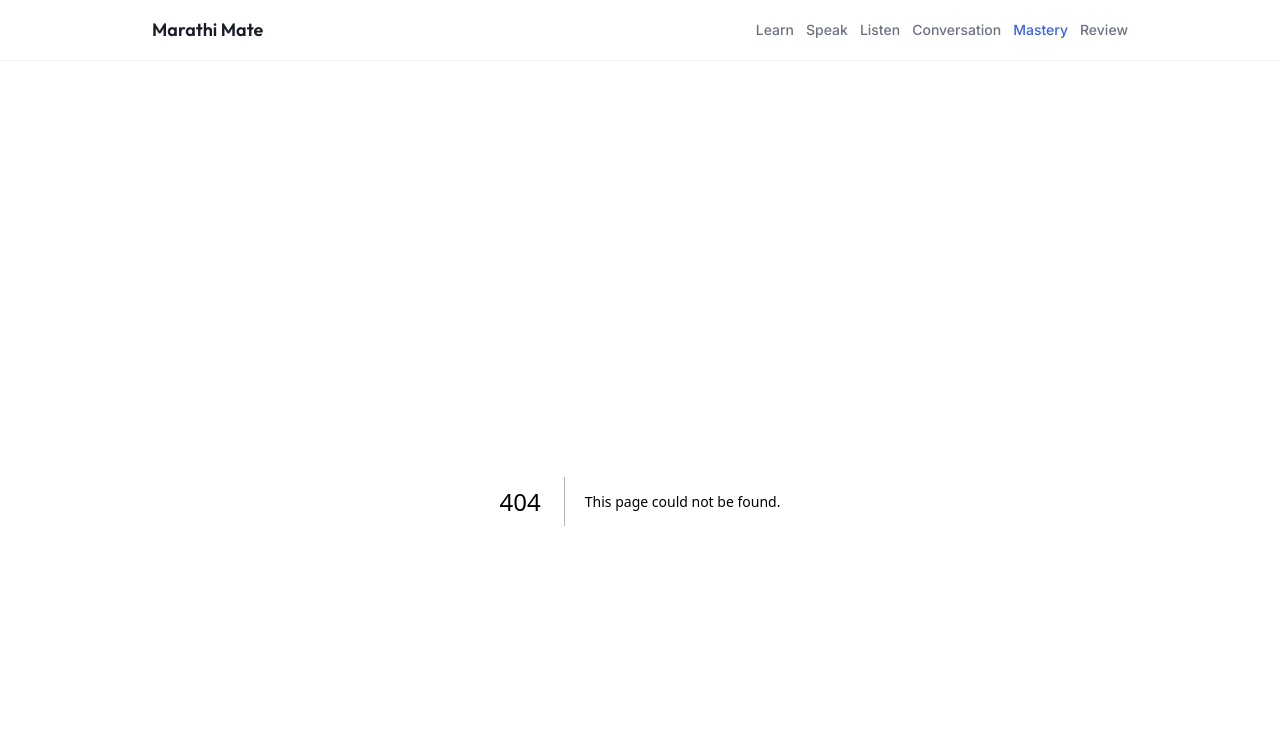
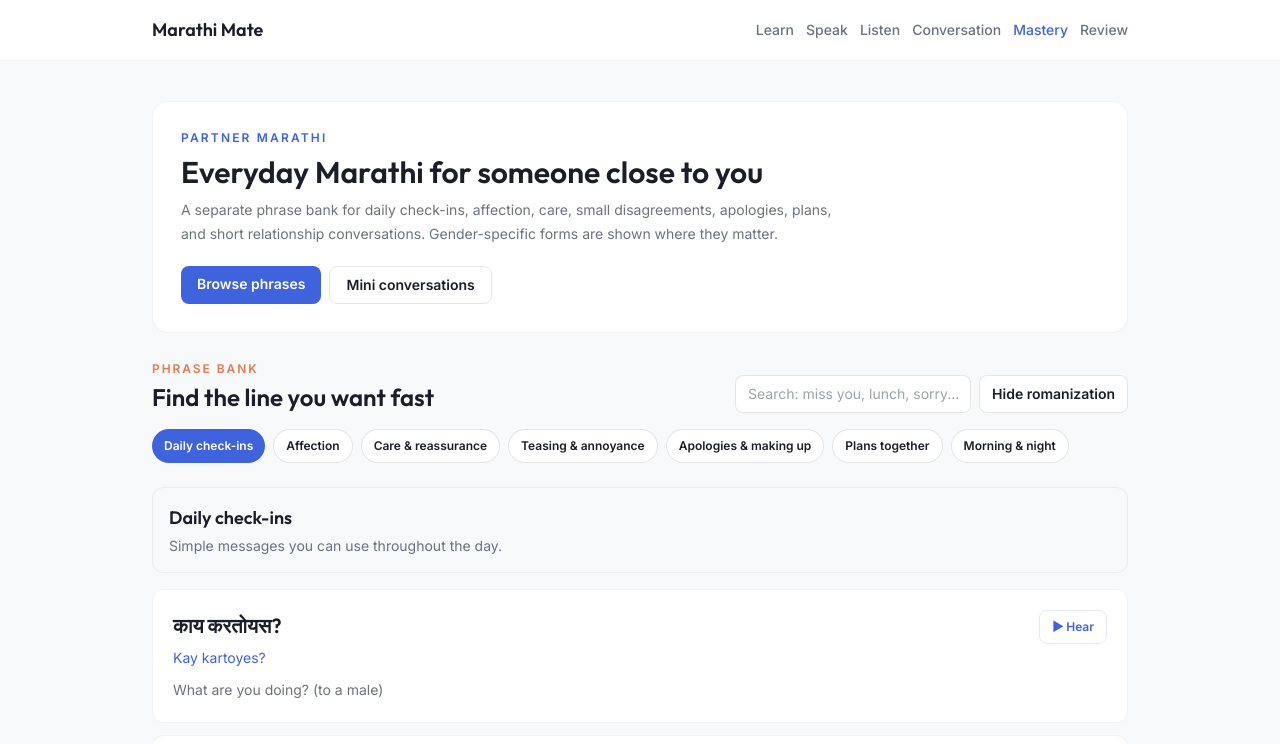
Before and after one commit to sushan5140/Raghay, a Next.js app: page /partner in a window 1280 px wide. Before the commit this address had no page. Shown: the top 744 px of the page. Built offline with nearby package versions, Linux system fonts and the light colour scheme.

Commit message:
Add Partner Marathi route

```diff
--- /dev/null
+++ b/app/partner/page.tsx
@@ -0,0 +1,5 @@
+import PartnerMarathi from "@/components/PartnerMarathi";
+
+export default function PartnerPage() {
+  return <PartnerMarathi />;
+}
```
